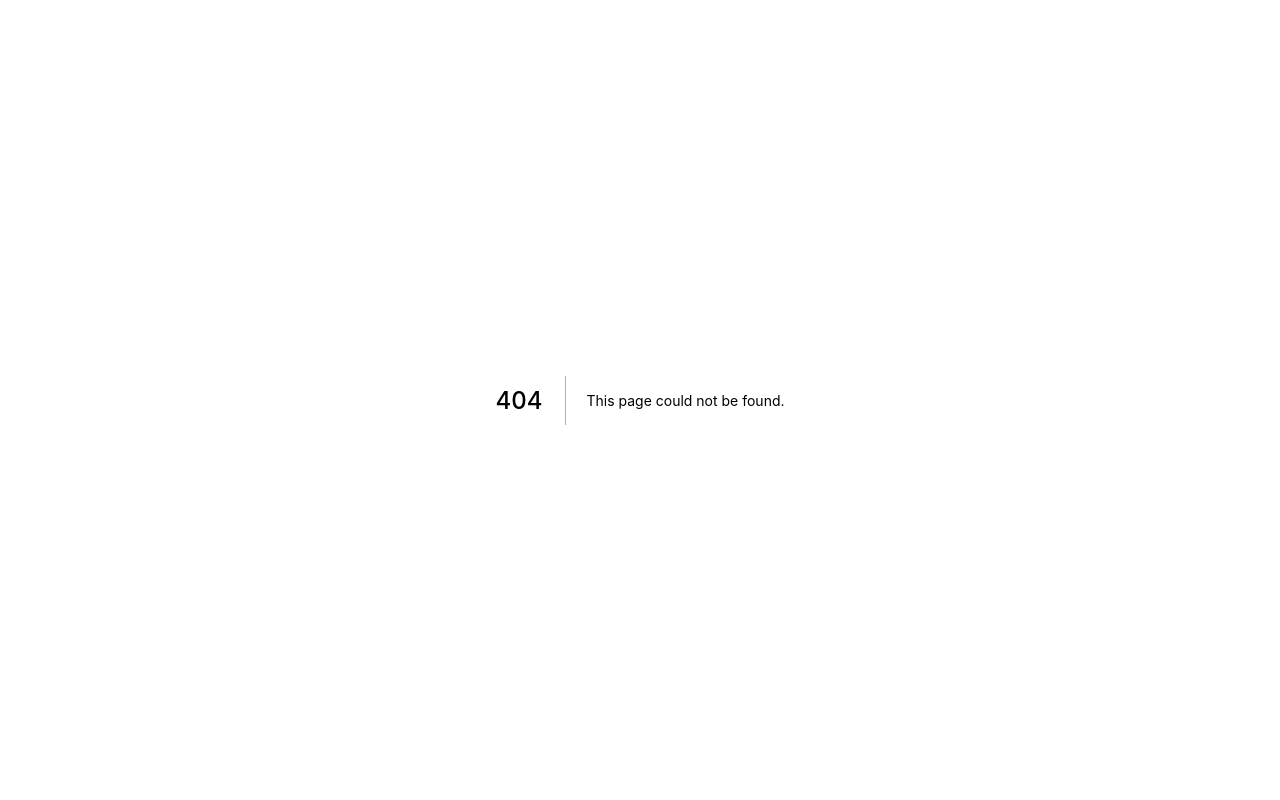
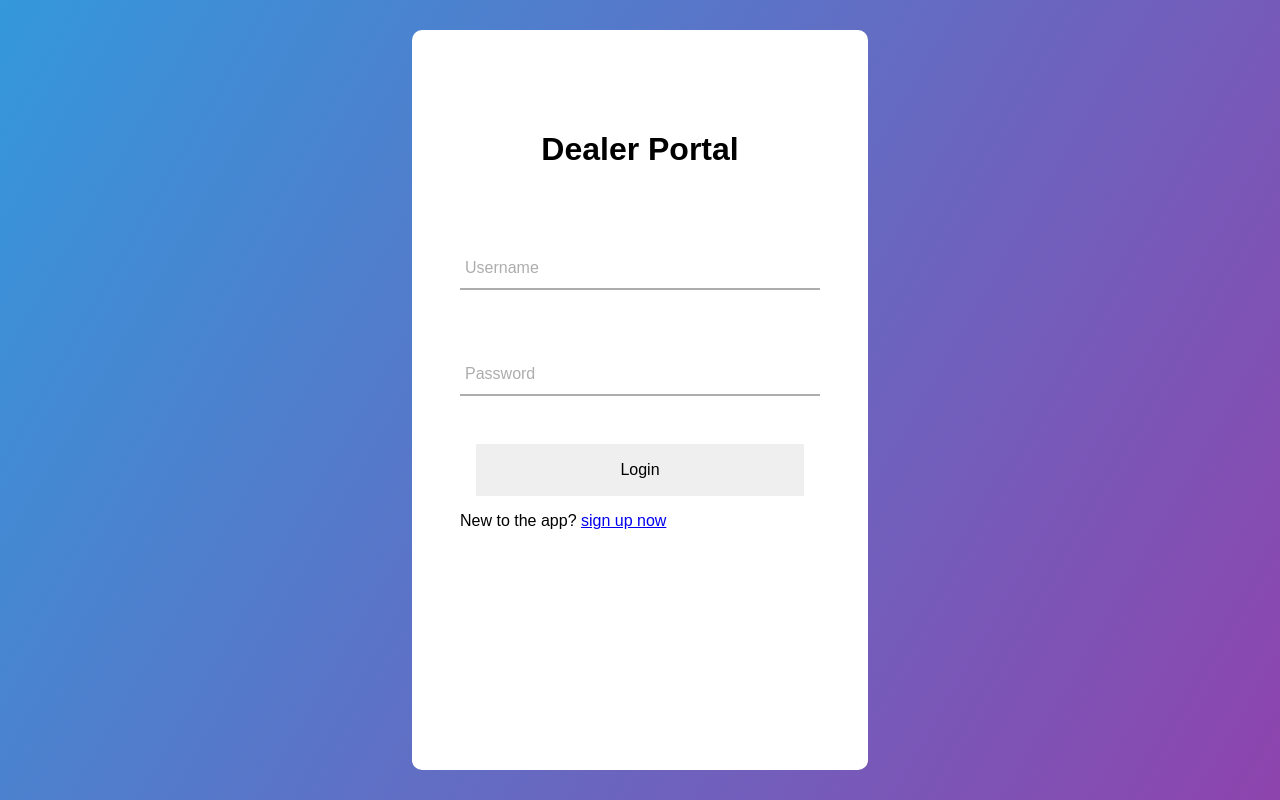
Before and after one commit to xipengyang/nest-next-login-app, a Next.js app: page /login in a window 1280 px wide. Before the commit this address had no page. Built offline with nearby package versions, Linux system fonts and the light colour scheme.

Commit message:
added LoginForm component

```diff
--- /dev/null
+++ b/components/LoginForm.tsx
@@ -0,0 +1,113 @@
+import { ChangeEvent, FormEvent, useState } from 'react';
+import styled from 'styled-components';
+
+const LoginFormContainer = styled.form`
+  width: 360px;
+  height: 580px;
+  display: flex;
+  flex-direction: column;
+  padding: 5rem 3rem;
+  border-radius: 10px;
+  background: #fff;
+
+  h1 {
+    text-align: center;
+    margin-bottom: 3rem;
+  }
+`;
+
+const Field = styled.div`
+  border-bottom: 2px solid #adadad;
+  position: relative;
+  margin: 2rem 0;
+
+  input {
+    color: #333;
+    border: none;
+    width: 100%;
+    outline: none;
+    background: none;
+    padding: 0 0.3125rem;
+    height: 2.5rem;
+
+    &:invalid:focus {
+      & + span::before {
+        font-size: 0.5rem;
+        color: black;
+        top: 0px;
+      }
+    }
+
+    &:valid {
+      & + span::before {
+        font-size: 0.5rem;
+        color: black;
+        top: 0px;
+      }
+    }
+  }
+
+  span::before {
+    content: attr(data-placeholder);
+    position: absolute;
+    top: 50%;
+    left: 0.3125rem;
+    color: #adadad;
+    transform: translateY(-50%);
+    transition: 0.35s;
+  }
+`;
+
+const LoginBtn = styled.input`
+  display: block;
+  font-size: 1rem;
+  height: 3.125rem;
+  border: none;
+  margin: 1rem;
+
+  &:hover {
+    background-image: linear-gradient(120deg, #3498db, #8e44ad);
+    cursor: pointer;
+    color: white;
+  }
+`;
+
+const LoginForm = () => {
+  const [name, setName] = useState('');
+  const [password, setPassword] = useState('');
+
+  const onNameChange = (event: ChangeEvent<HTMLInputElement>) => {
+    setName(event.target.value);
+  };
+
+  const onPasswordChange = (event: ChangeEvent<HTMLInputElement>) => {
+    setPassword(event.target.value);
+  };
+
+  const handleFormSubmit = (event: FormEvent<HTMLFormElement>) => {
+    // tslint:disable-next-line: no-console
+    console.log(name + password);
+    event.preventDefault();
+  };
+
+  return (
+    <LoginFormContainer onSubmit={handleFormSubmit}>
+      <h1> Dealer Portal</h1>
+      <Field>
+        <input type='text' onChange={onNameChange} required />
+        <span data-placeholder='Username' />
+      </Field>
+      <Field>
+        <input type='password' onChange={onPasswordChange} required />
+        <span data-placeholder='Password' />
+      </Field>
+
+      <LoginBtn type='submit' value='Login' />
+      <div>
+        New to the app? <a href='#'> sign up now</a>
+      </div>
+    </LoginFormContainer>
+  );
+};
+
+export default LoginForm;
--- /dev/null
+++ b/pages/login.tsx
@@ -0,0 +1,17 @@
+import LoginForm from '../components/LoginForm';
+import styled from 'styled-components';
+
+const Root = styled.div`
+  width: 100vw;
+  height: 100vh;
+  display: flex;
+  justify-content: center;
+  align-items: center;
+  background-image: linear-gradient(120deg, #3498db, #8e44ad);
+`;
+
+export default () => (
+  <Root>
+    <LoginForm />
+  </Root>
+);
--- a/tsconfig.json
+++ b/tsconfig.json
@@ -24,7 +24,8 @@
     "forceConsistentCasingInFileNames": true,
     "noEmit": true,
     "resolveJsonModule": true,
-    "isolatedModules": true
+    "isolatedModules": true,
+    "noUnusedLocals": true
   },
   "include": ["./pages/**/*", "./src/**/*", "./ui/**/*"],
   "exclude": ["node_modules"]
```
Also changed, not shown: pages/index.tsx (+2 -118 lines), src/app.controller.ts (+5 -5 lines), src/auth/auth.controller.ts (+4 -5 lines), 1 other file (tests, documents, lock files or other folders).
